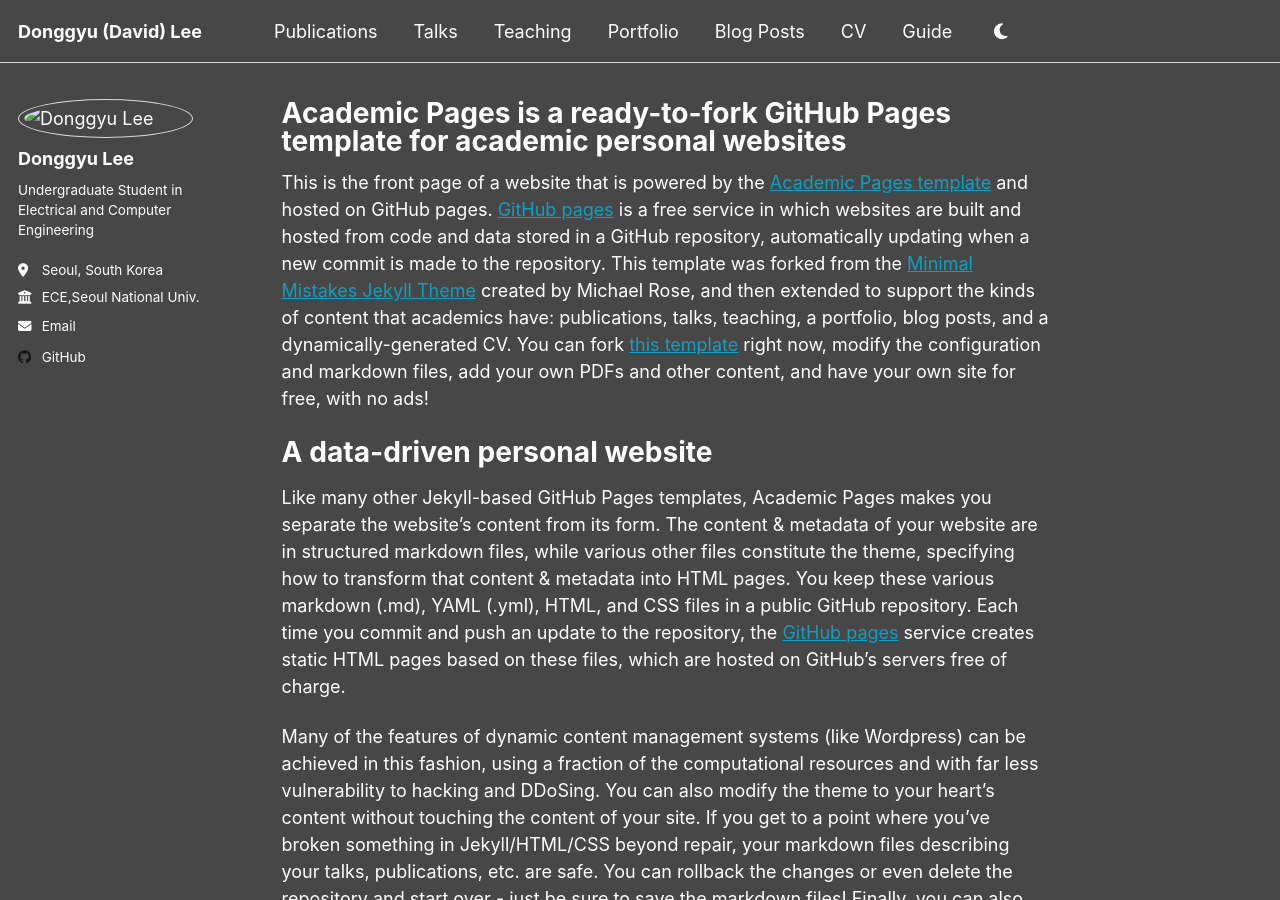
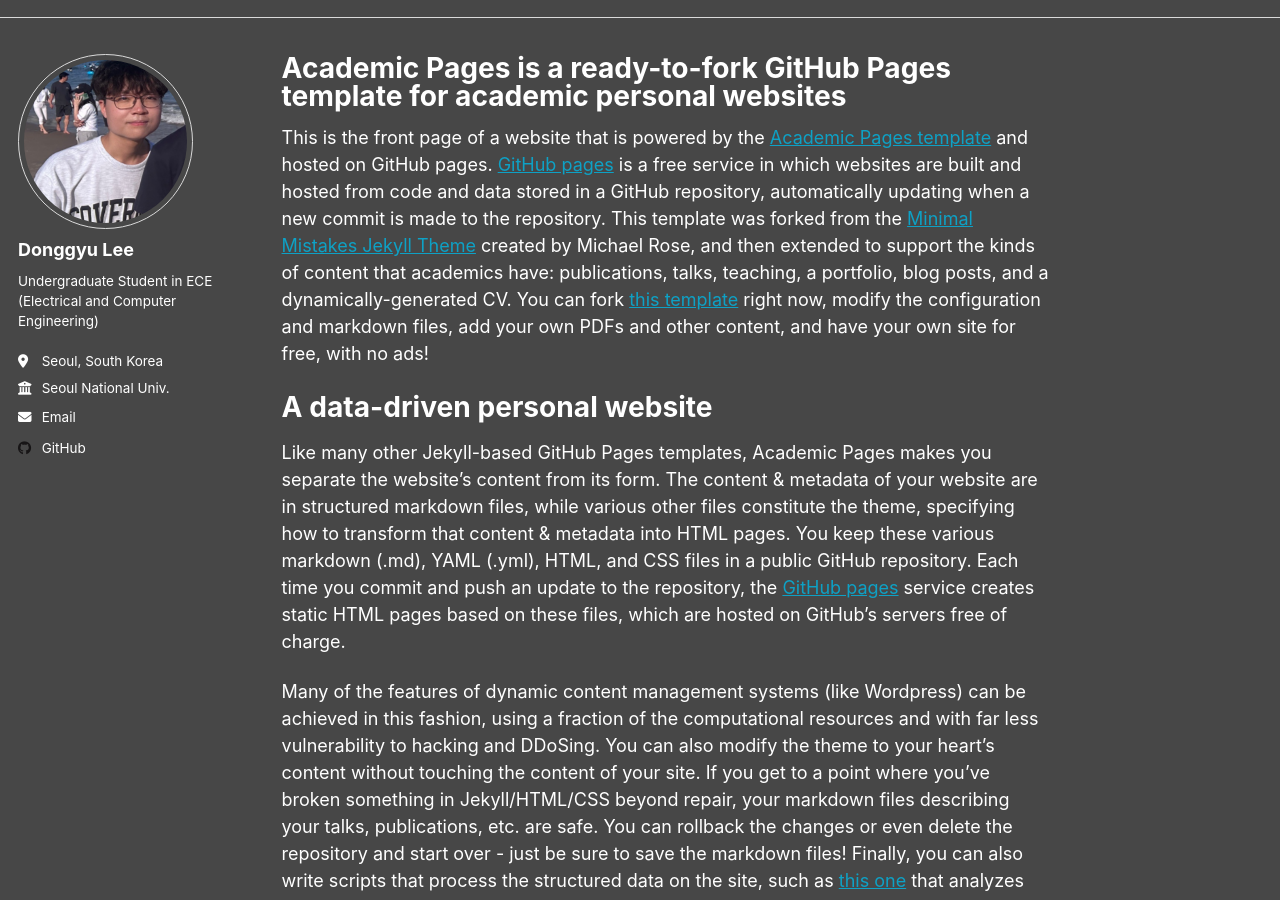
Before and after one commit to dg-lee23/dg-lee23.github.io, a Jekyll site: the page built from _pages/about.md, in a window 1280 px wide and 900 px high. Built offline with Jekyll 4.4.1, drawn with Linux system fonts in a browser that asks for light colours.

Commit message:
add profile img

```diff
--- a/_config.yml
+++ b/_config.yml
@@ -22,12 +22,12 @@ repository               : "academicpages/academicpages.github.io"
 #               Additional customization can be done by editing /_includes/author-profile.html
 author:
   # Biographic information
-  avatar           : "images/profile_pic.png"
+  avatar           : "profile_mine.png"
   name             : "Donggyu Lee"
   pronouns         : # example: "she/her"
-  bio              : "Undergraduate Student in Electrical and Computer Engineering"
+  bio              : "Undergraduate Student in ECE (Electrical and Computer Engineering)"
   location         : "Seoul, South Korea"
-  employer         : "ECE,Seoul National Univ."
+  employer         : "Seoul National Univ."
   uri              : # URL
   email            : "oh470102@gmail.com"
 
--- a/_includes/masthead.html
+++ b/_includes/masthead.html
@@ -3,7 +3,7 @@
 <div class="masthead">
   <div class="masthead__inner-wrap">
     <div class="masthead__menu">
-      <nav id="site-nav" class="greedy-nav">
+      <!-- <nav id="site-nav" class="greedy-nav">
         <button><div class="navicon"></div></button>
         <ul class="visible-links">
           <li class="masthead__menu-item masthead__menu-item--lg persist"><a href="{{ base_path }}/">{{ site.title }}</a></li>
@@ -20,7 +20,7 @@
           </li>
         </ul>
         <ul class="hidden-links hidden"></ul>
-      </nav>
+      </nav> -->
     </div>
   </div>
 </div>
```
Also changed, not shown: images/profile_mine.png (added), images/profile_pic.png (deleted).
